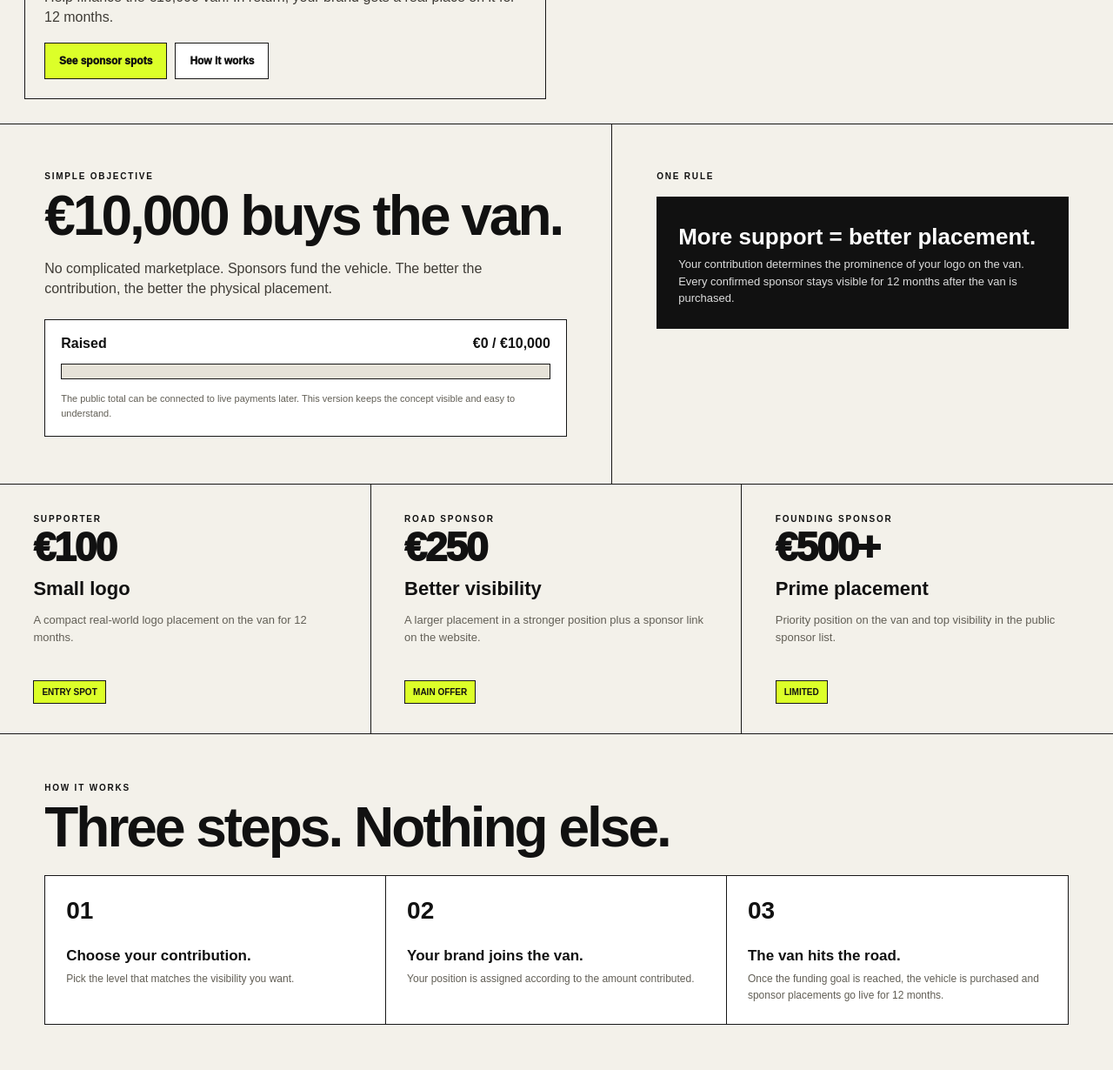
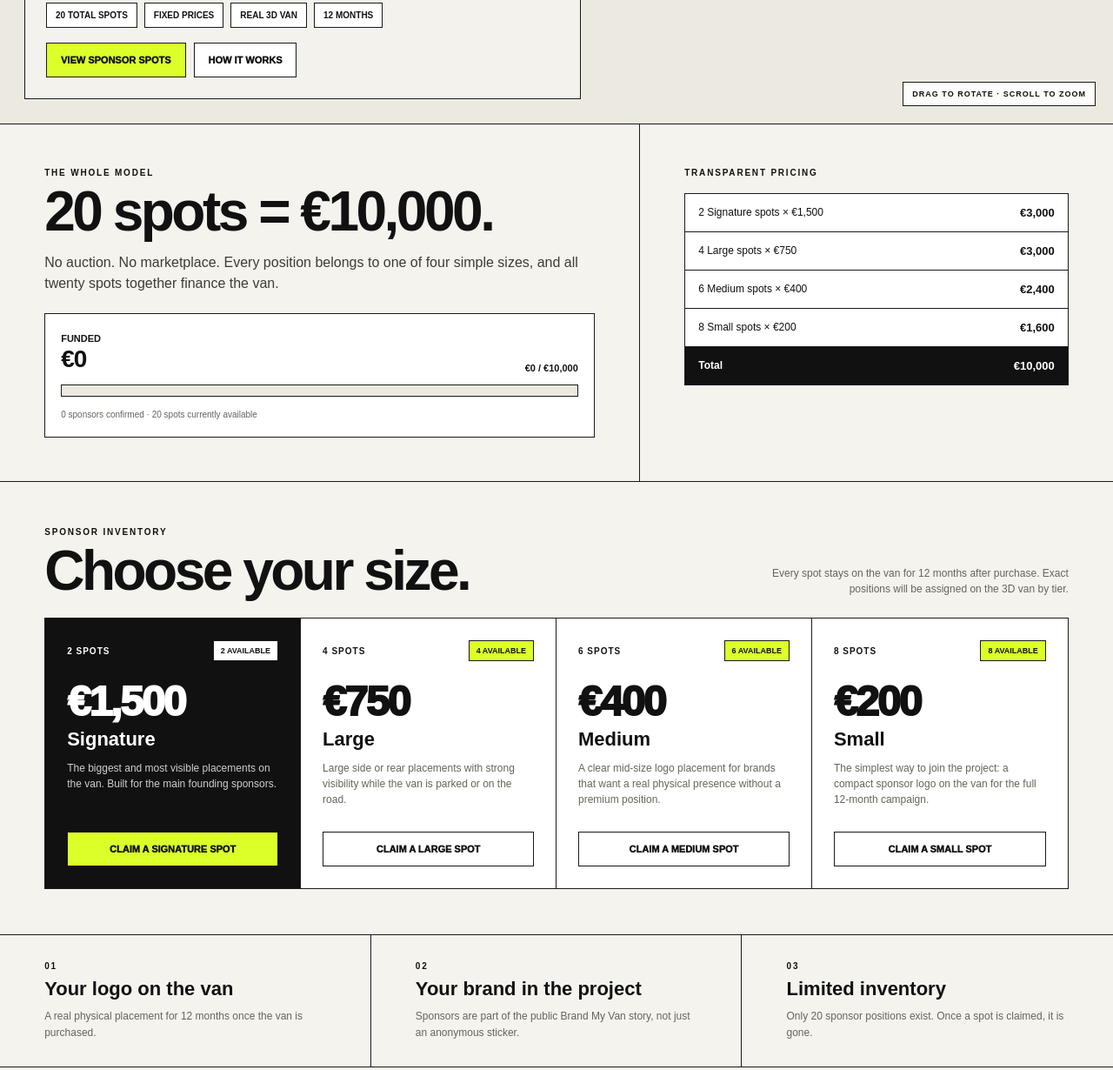
Before and after one commit to Kesskessx/can-i-share-this, a plain HTML site: page brandmyvan/funding-v1.html in a window 1280 px wide. Shown: the part 657-1887 px from the top of the page at 87% size. Drawn offline with Linux system fonts and the light colour scheme; a script that the page names is missing.

Commit message:
Refine BrandMyVan into fixed 20-spot funding page

```diff
--- a/brandmyvan/funding-v1.html
+++ b/brandmyvan/funding-v1.html
@@ -3,29 +3,30 @@
 <head>
 <meta charset="utf-8">
 <meta name="viewport" content="width=device-width,initial-scale=1,viewport-fit=cover">
-<meta name="theme-color" content="#f3f1ea">
-<title>Brand My Van — Fund the van. Put your brand on it.</title>
-<meta name="description" content="Help fund the van and put your brand on the road for 12 months.">
+<meta name="theme-color" content="#f5f3ed">
+<title>Brand My Van — 20 sponsor spots. One €10,000 van.</title>
+<meta name="description" content="20 fixed-price sponsor spots fund one €10,000 van. Put your brand on the road for 12 months.">
 <style>
-:root{--bg:#f3f1ea;--ink:#111;--line:#171717;--lime:#dcff29;--muted:#625f56;--white:#fff;--dark:#111}
-*{box-sizing:border-box}html{scroll-behavior:smooth}body{margin:0;background:var(--bg);color:var(--ink);font-family:Arial,Helvetica,sans-serif}a{color:inherit;text-decoration:none}button{font:inherit;cursor:pointer}.brand{font-size:22px;font-weight:950;letter-spacing:-1px;white-space:nowrap}.brand b{background:var(--lime);padding:5px 8px}
-header{height:64px;display:flex;align-items:center;justify-content:space-between;padding:0 28px;border-bottom:1px solid var(--line);background:rgba(243,241,234,.94);position:sticky;top:0;z-index:20;backdrop-filter:blur(12px)}.goal{font-size:11px;font-weight:900;letter-spacing:1.2px;text-transform:uppercase}.goal strong{background:var(--dark);color:#fff;padding:9px 11px;margin-left:8px}
-.hero{position:relative;min-height:calc(100vh - 64px);border-bottom:1px solid var(--line);overflow:hidden}.viewer{position:absolute;inset:0}.viewer canvas{width:100%;height:100%;display:block;touch-action:none}.viewer-status{position:absolute;top:18px;left:20px;z-index:4;background:rgba(17,17,17,.92);color:#fff;padding:9px 11px;font-size:10px;font-weight:900;letter-spacing:1px;text-transform:uppercase}.viewer-tools{position:absolute;top:18px;right:20px;z-index:5;display:flex;gap:8px}.viewer-tools button{border:1px solid var(--line);background:rgba(243,241,234,.94);padding:9px 11px;font-size:10px;font-weight:900;text-transform:uppercase}
-.hero-copy{position:absolute;left:28px;bottom:28px;z-index:6;width:min(600px,calc(100% - 56px));background:rgba(243,241,234,.94);border:1px solid var(--line);padding:22px;backdrop-filter:blur(12px)}.eyebrow{font-size:10px;font-weight:900;letter-spacing:1.8px;text-transform:uppercase}.hero h1{font-size:clamp(42px,7vw,86px);line-height:.88;letter-spacing:-4px;margin:11px 0 16px;max-width:760px}.hero h1 em{font-family:Georgia,serif;font-weight:400}.lead{font-size:16px;line-height:1.45;color:#3f3c36;max-width:560px;margin:0}.actions{display:flex;gap:9px;flex-wrap:wrap;margin-top:18px}.cta{display:inline-flex;align-items:center;justify-content:center;border:1px solid var(--line);padding:13px 16px;font-size:12px;font-weight:950;background:var(--lime)}.ghost{background:var(--white)}
-.funding{display:grid;grid-template-columns:1.1fr .9fr;border-bottom:1px solid var(--line)}.funding>section{padding:54px 4vw}.funding>section:first-child{border-right:1px solid var(--line)}h2{font-size:clamp(38px,5vw,64px);line-height:.95;letter-spacing:-3px;margin:10px 0 18px}.progress-card{border:1px solid var(--line);background:#fff;padding:18px;margin-top:24px}.progress-top{display:flex;justify-content:space-between;gap:20px;font-weight:900}.bar{height:18px;background:#e6e2d8;border:1px solid var(--line);margin:14px 0}.bar span{display:block;width:0%;height:100%;background:var(--lime)}.micro{font-size:11px;line-height:1.5;color:var(--muted)}
-.rule{border:1px solid var(--line);background:var(--dark);color:#fff;padding:24px;margin-top:18px}.rule strong{display:block;font-size:26px;line-height:1.05;margin:8px 0}.rule p{color:#ddd;font-size:13px;line-height:1.5;margin:0}
-.options{display:grid;grid-template-columns:repeat(3,1fr);border-bottom:1px solid var(--line)}.option{padding:34px 3vw;border-right:1px solid var(--line)}.option:last-child{border-right:0}.option .price{font-size:46px;font-weight:950;letter-spacing:-2px}.option h3{font-size:22px;margin:8px 0}.option p{font-size:13px;line-height:1.5;color:var(--muted);min-height:58px}.tag{display:inline-block;background:var(--lime);border:1px solid var(--line);padding:7px 9px;font-size:10px;font-weight:900;text-transform:uppercase;margin-top:8px}
-.how{padding:56px 4vw;border-bottom:1px solid var(--line)}.steps{display:grid;grid-template-columns:repeat(3,1fr);border:1px solid var(--line);margin-top:24px}.step{padding:24px;background:#fff;border-right:1px solid var(--line)}.step:last-child{border-right:0}.step b{display:block;font-size:28px;margin-bottom:26px}.step strong{display:block;font-size:17px;margin-bottom:6px}.step span{font-size:12px;line-height:1.5;color:var(--muted)}
-.final{background:var(--dark);color:#fff;padding:64px 4vw;display:flex;align-items:end;justify-content:space-between;gap:30px}.final h2{margin-bottom:0}.final .cta{background:var(--lime);color:#111;white-space:nowrap}footer{display:flex;justify-content:space-between;gap:20px;padding:24px 28px;font-size:10px;text-transform:uppercase;letter-spacing:1px}
-@media(max-width:900px){header{padding:0 16px}.goal span{display:none}.hero{min-height:760px}.hero-copy{left:16px;bottom:16px;width:calc(100% - 32px)}.viewer-tools{right:12px;top:12px}.viewer-status{left:12px;top:12px}.funding{display:block}.funding>section{padding:40px 20px}.funding>section:first-child{border-right:0;border-bottom:1px solid var(--line)}.options{grid-template-columns:1fr}.option{border-right:0;border-bottom:1px solid var(--line);padding:28px 20px}.option:last-child{border-bottom:0}.option p{min-height:0}.how{padding:42px 20px}.steps{grid-template-columns:1fr}.step{border-right:0;border-bottom:1px solid var(--line)}.step:last-child{border-bottom:0}.final{display:block;padding:48px 20px}.final .cta{margin-top:24px}footer{padding:22px 18px;flex-wrap:wrap}}
-@media(max-width:520px){.brand{font-size:18px}.goal strong{padding:8px 9px}.hero{min-height:690px}.hero h1{font-size:50px}.hero-copy{padding:18px}.viewer-tools{top:52px}.viewer-tools button{padding:8px 9px}.actions{display:grid}.cta{width:100%}}
+:root{--bg:#f5f3ed;--ink:#111;--line:#191919;--lime:#dcff29;--muted:#68645c;--white:#fff;--soft:#ece9e0}
+*{box-sizing:border-box}html{scroll-behavior:smooth}body{margin:0;background:var(--bg);color:var(--ink);font-family:Arial,Helvetica,sans-serif}a{color:inherit;text-decoration:none}button{font:inherit;cursor:pointer}.brand{font-size:21px;font-weight:950;letter-spacing:-1px;white-space:nowrap}.brand b{background:var(--lime);padding:5px 8px}.eyebrow{font-size:10px;font-weight:900;letter-spacing:1.8px;text-transform:uppercase}.lead{font-size:16px;line-height:1.48;color:#3f3c36;max-width:620px;margin:0}.muted{color:var(--muted)}
+header{height:62px;display:flex;align-items:center;justify-content:space-between;padding:0 28px;border-bottom:1px solid var(--line);background:rgba(245,243,237,.94);position:sticky;top:0;z-index:30;backdrop-filter:blur(14px)}.header-stats{display:flex;align-items:center;gap:8px;font-size:10px;font-weight:900;letter-spacing:1px;text-transform:uppercase}.header-stats span{border:1px solid var(--line);padding:8px 10px;background:#fff}.header-stats strong{background:#111;color:#fff;padding:9px 11px}
+.hero{position:relative;min-height:calc(100vh - 62px);border-bottom:1px solid var(--line);overflow:hidden;background:#ece9e0}.viewer{position:absolute;inset:0}.viewer canvas{width:100%;height:100%;display:block;touch-action:none}.viewer-status{position:absolute;top:18px;left:20px;z-index:4;background:rgba(17,17,17,.9);color:#fff;padding:9px 11px;font-size:9px;font-weight:900;letter-spacing:1.1px;text-transform:uppercase}.viewer-tools{position:absolute;top:18px;right:20px;z-index:5;display:flex;gap:7px}.viewer-tools button{border:1px solid var(--line);background:rgba(245,243,237,.94);padding:9px 11px;font-size:9px;font-weight:900;text-transform:uppercase}.rotate-hint{position:absolute;right:20px;bottom:20px;z-index:4;background:rgba(255,255,255,.86);border:1px solid var(--line);padding:8px 10px;font-size:9px;font-weight:900;letter-spacing:1px;text-transform:uppercase}
+.hero-copy{position:absolute;left:28px;bottom:28px;z-index:6;width:min(640px,calc(100% - 56px));background:rgba(245,243,237,.94);border:1px solid var(--line);padding:24px;backdrop-filter:blur(14px)}.hero h1{font-size:clamp(48px,7vw,92px);line-height:.86;letter-spacing:-5px;margin:11px 0 17px}.hero h1 em{font-family:Georgia,serif;font-weight:400}.hero-meta{display:flex;gap:8px;flex-wrap:wrap;margin-top:18px}.hero-meta span{border:1px solid var(--line);background:#fff;padding:8px 10px;font-size:10px;font-weight:900;text-transform:uppercase}.actions{display:flex;gap:9px;flex-wrap:wrap;margin-top:17px}.cta{display:inline-flex;align-items:center;justify-content:center;border:1px solid var(--line);padding:13px 16px;font-size:11px;font-weight:950;background:var(--lime);text-transform:uppercase}.ghost{background:#fff}
+.summary{display:grid;grid-template-columns:1.15fr .85fr;border-bottom:1px solid var(--line)}.summary>section{padding:50px 4vw}.summary>section:first-child{border-right:1px solid var(--line)}h2{font-size:clamp(39px,5vw,66px);line-height:.92;letter-spacing:-3.5px;margin:10px 0 17px}.progress{margin-top:23px;border:1px solid var(--line);background:#fff;padding:18px}.progress-top{display:flex;align-items:end;justify-content:space-between;gap:20px}.progress-top strong{font-size:28px;letter-spacing:-1px}.progress-top span{font-size:11px;font-weight:900}.bar{height:14px;background:var(--soft);border:1px solid var(--line);margin:13px 0}.bar span{display:block;width:0%;height:100%;background:var(--lime)}.micro{font-size:10px;line-height:1.5;color:var(--muted)}.math{display:grid;gap:0;border:1px solid var(--line);background:#fff;margin-top:18px}.math-row{display:flex;justify-content:space-between;gap:20px;padding:14px 15px;border-bottom:1px solid var(--line);font-size:12px}.math-row:last-child{border-bottom:0;background:#111;color:#fff;font-weight:900}.math-row strong{font-size:13px}
+.inventory{border-bottom:1px solid var(--line);padding:52px 4vw}.inventory-head{display:flex;justify-content:space-between;align-items:end;gap:30px;margin-bottom:24px}.inventory-head h2{margin-bottom:0}.inventory-note{max-width:390px;font-size:12px;line-height:1.5;color:var(--muted);text-align:right}.spots{display:grid;grid-template-columns:repeat(4,1fr);border:1px solid var(--line);background:#fff}.spot{padding:25px;border-right:1px solid var(--line);min-height:310px;display:flex;flex-direction:column}.spot:last-child{border-right:0}.spot-top{display:flex;align-items:center;justify-content:space-between;gap:10px}.availability{font-size:9px;font-weight:900;text-transform:uppercase;background:var(--lime);border:1px solid var(--line);padding:6px 8px}.spot .price{font-size:49px;font-weight:950;letter-spacing:-2.5px;margin:18px 0 3px}.spot h3{font-size:22px;margin:0 0 11px}.spot p{font-size:12px;line-height:1.5;color:var(--muted);margin:0 0 20px}.spot .cta{margin-top:auto;width:100%;background:#fff}.spot.featured{background:#111;color:#fff}.spot.featured p{color:#cfcfcf}.spot.featured .cta{background:var(--lime);color:#111}.spot.featured .availability{background:#fff;color:#111}.spot-count{font-size:10px;font-weight:900;text-transform:uppercase;letter-spacing:1px}
+.included{display:grid;grid-template-columns:repeat(3,1fr);border-bottom:1px solid var(--line)}.included>div{padding:30px 4vw;border-right:1px solid var(--line)}.included>div:last-child{border-right:0}.included b{display:block;font-size:22px;margin:8px 0}.included span{font-size:12px;line-height:1.5;color:var(--muted)}
+.how{padding:50px 4vw;border-bottom:1px solid var(--line)}.steps{display:grid;grid-template-columns:repeat(3,1fr);border:1px solid var(--line);margin-top:22px;background:#fff}.step{padding:22px;border-right:1px solid var(--line)}.step:last-child{border-right:0}.step b{display:block;font-size:24px;margin-bottom:22px}.step strong{display:block;font-size:16px;margin-bottom:6px}.step span{font-size:11px;line-height:1.5;color:var(--muted)}
+.final{background:#111;color:#fff;padding:58px 4vw;display:flex;align-items:end;justify-content:space-between;gap:30px}.final h2{margin-bottom:0}.final p{color:#ccc;font-size:12px;max-width:530px;line-height:1.5}.final .cta{background:var(--lime);color:#111;white-space:nowrap}footer{display:flex;justify-content:space-between;gap:20px;padding:22px 28px;font-size:9px;text-transform:uppercase;letter-spacing:1px}
+@media(max-width:980px){.spots{grid-template-columns:1fr 1fr}.spot:nth-child(2){border-right:0}.spot:nth-child(-n+2){border-bottom:1px solid var(--line)}.included{grid-template-columns:1fr}.included>div{border-right:0;border-bottom:1px solid var(--line)}.included>div:last-child{border-bottom:0}}
+@media(max-width:760px){header{padding:0 14px}.header-stats span{display:none}.hero{min-height:760px}.hero-copy{left:14px;bottom:14px;width:calc(100% - 28px);padding:19px}.hero h1{font-size:53px}.viewer-status{left:12px;top:12px}.viewer-tools{right:12px;top:50px}.rotate-hint{display:none}.summary{display:block}.summary>section{padding:38px 20px}.summary>section:first-child{border-right:0;border-bottom:1px solid var(--line)}.inventory{padding:40px 20px}.inventory-head{display:block}.inventory-note{text-align:left;margin-top:12px}.spots{grid-template-columns:1fr}.spot,.spot:nth-child(2){border-right:0;border-bottom:1px solid var(--line);min-height:0}.spot:last-child{border-bottom:0}.how{padding:40px 20px}.steps{grid-template-columns:1fr}.step{border-right:0;border-bottom:1px solid var(--line)}.step:last-child{border-bottom:0}.final{display:block;padding:46px 20px}.final .cta{margin-top:20px}footer{padding:20px 16px;flex-wrap:wrap}}
+@media(max-width:500px){.brand{font-size:18px}.header-stats strong{padding:8px 9px}.hero{min-height:700px}.hero h1{font-size:47px}.actions{display:grid}.cta{width:100%}.hero-meta{display:grid;grid-template-columns:1fr 1fr}.hero-meta span{text-align:center}.viewer-tools button{padding:8px 9px}}
 </style>
 <script type="importmap">{"imports":{"three":"./vendor/build/three.module.js"}}</script>
 </head>
 <body>
 <header>
   <a class="brand" href="#top">BRAND <b>MYVAN</b></a>
-  <div class="goal"><span>Funding goal</span><strong>€10,000</strong></div>
+  <div class="header-stats"><span>0 / 20 claimed</span><strong>€10,000 goal</strong></div>
 </header>
 
 <main id="top">
@@ -34,54 +35,95 @@ header{height:64px;display:flex;align-items:center;justify-content:space-between
       <div class="viewer-status" id="viewerStatus">Loading the van…</div>
       <div class="viewer-tools"><button id="rotateVan" type="button">Pause rotation</button><button id="resetVan" type="button">Reset view</button></div>
       <canvas id="vanCanvas" aria-label="Interactive 3D van"></canvas>
+      <div class="rotate-hint">Drag to rotate · Scroll to zoom</div>
     </div>
     <div class="hero-copy">
-      <div class="eyebrow">The van comes first</div>
-      <h1>Fund the van.<br><em>Ride with it.</em></h1>
-      <p class="lead">Help finance the €10,000 van. In return, your brand gets a real place on it for 12 months.</p>
-      <div class="actions"><a class="cta" href="#sponsor">See sponsor spots</a><a class="cta ghost" href="#how">How it works</a></div>
+      <div class="eyebrow">20 sponsor spots · 12 months</div>
+      <h1>Put your brand<br><em>on the van.</em></h1>
+      <p class="lead">Twenty fixed-price sponsor spots fund one €10,000 van. When the goal is reached, I buy it and your logo rides with the project for 12 months.</p>
+      <div class="hero-meta"><span>20 total spots</span><span>Fixed prices</span><span>Real 3D van</span><span>12 months</span></div>
+      <div class="actions"><a class="cta" href="#spots">View sponsor spots</a><a class="cta ghost" href="#how">How it works</a></div>
     </div>
   </section>
 
-  <section class="funding" id="sponsor">
+  <section class="summary" id="funding">
     <section>
-      <div class="eyebrow">Simple objective</div>
-      <h2>€10,000 buys the van.</h2>
-      <p class="lead">No complicated marketplace. Sponsors fund the vehicle. The better the contribution, the better the physical placement.</p>
-      <div class="progress-card">
-        <div class="progress-top"><span>Raised</span><span>€0 / €10,000</span></div>
+      <div class="eyebrow">The whole model</div>
+      <h2>20 spots = €10,000.</h2>
+      <p class="lead">No auction. No marketplace. Every position belongs to one of four simple sizes, and all twenty spots together finance the van.</p>
+      <div class="progress">
+        <div class="progress-top"><div><span>FUNDED</span><br><strong>€0</strong></div><span>€0 / €10,000</span></div>
         <div class="bar" aria-label="Funding progress"><span></span></div>
-        <div class="micro">The public total can be connected to live payments later. This version keeps the concept visible and easy to understand.</div>
+        <div class="micro">0 sponsors confirmed · 20 spots currently available</div>
       </div>
     </section>
     <section>
-      <div class="eyebrow">One rule</div>
-      <div class="rule"><strong>More support = better placement.</strong><p>Your contribution determines the prominence of your logo on the van. Every confirmed sponsor stays visible for 12 months after the van is purchased.</p></div>
+      <div class="eyebrow">Transparent pricing</div>
+      <div class="math">
+        <div class="math-row"><span>2 Signature spots × €1,500</span><strong>€3,000</strong></div>
+        <div class="math-row"><span>4 Large spots × €750</span><strong>€3,000</strong></div>
+        <div class="math-row"><span>6 Medium spots × €400</span><strong>€2,400</strong></div>
+        <div class="math-row"><span>8 Small spots × €200</span><strong>€1,600</strong></div>
+        <div class="math-row"><span>Total</span><strong>€10,000</strong></div>
+      </div>
     </section>
   </section>
 
-  <section class="options">
-    <article class="option"><div class="eyebrow">Supporter</div><div class="price">€100</div><h3>Small logo</h3><p>A compact real-world logo placement on the van for 12 months.</p><span class="tag">Entry spot</span></article>
-    <article class="option"><div class="eyebrow">Road sponsor</div><div class="price">€250</div><h3>Better visibility</h3><p>A larger placement in a stronger position plus a sponsor link on the website.</p><span class="tag">Main offer</span></article>
-    <article class="option"><div class="eyebrow">Founding sponsor</div><div class="price">€500+</div><h3>Prime placement</h3><p>Priority position on the van and top visibility in the public sponsor list.</p><span class="tag">Limited</span></article>
+  <section class="inventory" id="spots">
+    <div class="inventory-head">
+      <div><div class="eyebrow">Sponsor inventory</div><h2>Choose your size.</h2></div>
+      <div class="inventory-note">Every spot stays on the van for 12 months after purchase. Exact positions will be assigned on the 3D van by tier.</div>
+    </div>
+    <div class="spots">
+      <article class="spot featured">
+        <div class="spot-top"><span class="spot-count">2 spots</span><span class="availability">2 available</span></div>
+        <div class="price">€1,500</div><h3>Signature</h3>
+        <p>The biggest and most visible placements on the van. Built for the main founding sponsors.</p>
+        <a class="cta" href="https://x.com/THEFOFOSHOW" target="_blank" rel="noopener">Claim a Signature spot</a>
+      </article>
+      <article class="spot">
+        <div class="spot-top"><span class="spot-count">4 spots</span><span class="availability">4 available</span></div>
+        <div class="price">€750</div><h3>Large</h3>
+        <p>Large side or rear placements with strong visibility while the van is parked or on the road.</p>
+        <a class="cta" href="https://x.com/THEFOFOSHOW" target="_blank" rel="noopener">Claim a Large spot</a>
+      </article>
+      <article class="spot">
+        <div class="spot-top"><span class="spot-count">6 spots</span><span class="availability">6 available</span></div>
+        <div class="price">€400</div><h3>Medium</h3>
+        <p>A clear mid-size logo placement for brands that want a real physical presence without a premium position.</p>
+        <a class="cta" href="https://x.com/THEFOFOSHOW" target="_blank" rel="noopener">Claim a Medium spot</a>
+      </article>
+      <article class="spot">
+        <div class="spot-top"><span class="spot-count">8 spots</span><span class="availability">8 available</span></div>
+        <div class="price">€200</div><h3>Small</h3>
+        <p>The simplest way to join the project: a compact sponsor logo on the van for the full 12-month campaign.</p>
+        <a class="cta" href="https://x.com/THEFOFOSHOW" target="_blank" rel="noopener">Claim a Small spot</a>
+      </article>
+    </div>
+  </section>
+
+  <section class="included">
+    <div><div class="eyebrow">01</div><b>Your logo on the van</b><span>A real physical placement for 12 months once the van is purchased.</span></div>
+    <div><div class="eyebrow">02</div><b>Your brand in the project</b><span>Sponsors are part of the public Brand My Van story, not just an anonymous sticker.</span></div>
+    <div><div class="eyebrow">03</div><b>Limited inventory</b><span>Only 20 sponsor positions exist. Once a spot is claimed, it is gone.</span></div>
   </section>
 
   <section class="how" id="how">
     <div class="eyebrow">How it works</div>
-    <h2>Three steps. Nothing else.</h2>
+    <h2>Pick. Fund. Drive.</h2>
     <div class="steps">
-      <div class="step"><b>01</b><strong>Choose your contribution.</strong><span>Pick the level that matches the visibility you want.</span></div>
-      <div class="step"><b>02</b><strong>Your brand joins the van.</strong><span>Your position is assigned according to the amount contributed.</span></div>
-      <div class="step"><b>03</b><strong>The van hits the road.</strong><span>Once the funding goal is reached, the vehicle is purchased and sponsor placements go live for 12 months.</span></div>
+      <div class="step"><b>01</b><strong>Choose a spot size.</strong><span>Pick one of the four fixed-price sponsor tiers.</span></div>
+      <div class="step"><b>02</b><strong>Reserve your position.</strong><span>Your brand joins the limited sponsor inventory.</span></div>
+      <div class="step"><b>03</b><strong>Goal reached: buy the van.</strong><span>At €10,000, the van is purchased and the 12-month campaign begins.</span></div>
     </div>
   </section>
 
   <section class="final">
-    <div><div class="eyebrow">Brand My Van</div><h2>One van.<br>One public goal.</h2></div>
-    <a class="cta" href="#sponsor">View sponsor options</a>
+    <div><div class="eyebrow">Brand My Van</div><h2>20 spots.<br>One van.</h2><p>The first version stays deliberately simple: one real vehicle, one public funding goal and a limited number of sponsors.</p></div>
+    <a class="cta" href="#spots">Choose a sponsor spot</a>
   </section>
 </main>
-<footer><div>Brand My Van</div><div>Interactive 3D concept</div><div>© 2026</div></footer>
+<footer><div>Brand My Van</div><div>20 sponsor spots · €10,000 goal</div><div>© 2026</div></footer>
 <script type="module" src="./funding-viewer.js"></script>
 </body>
 </html>
```
